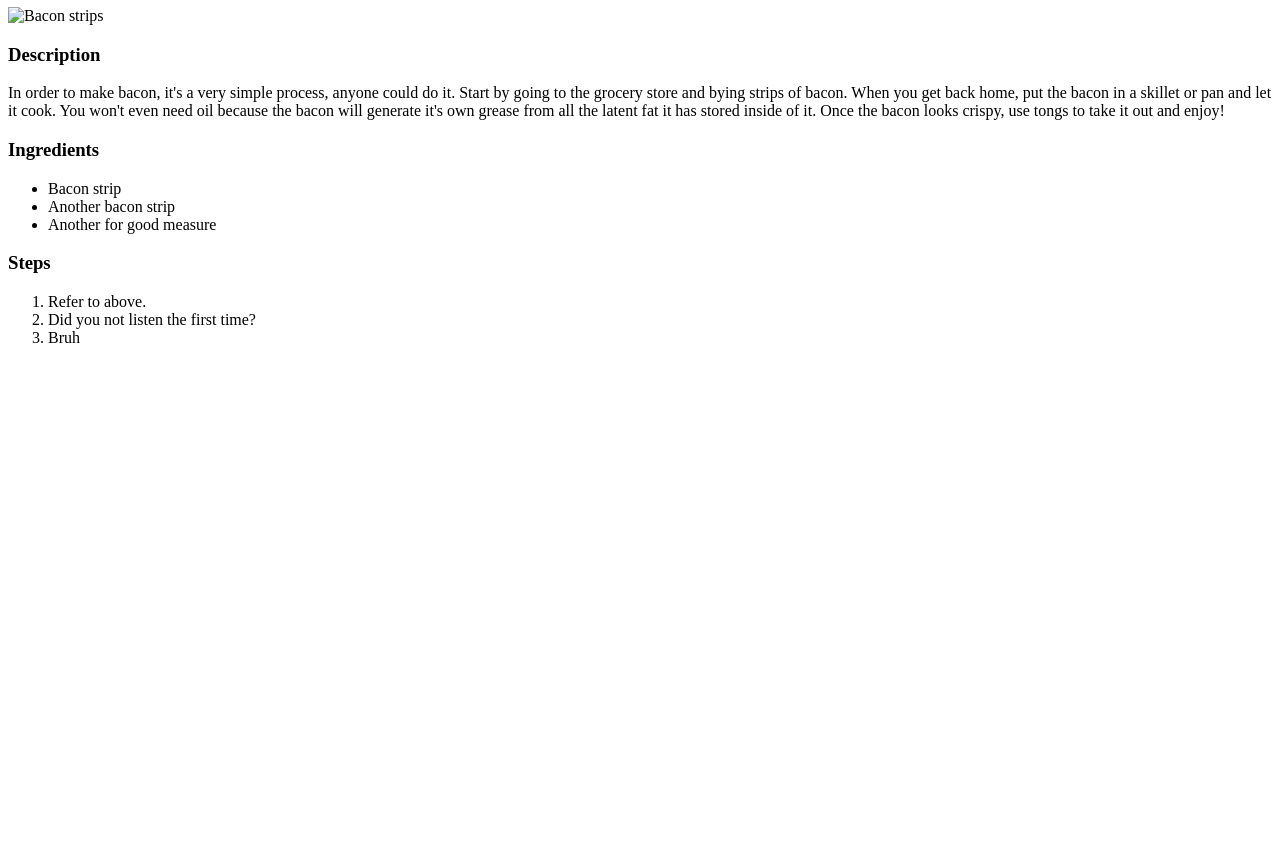
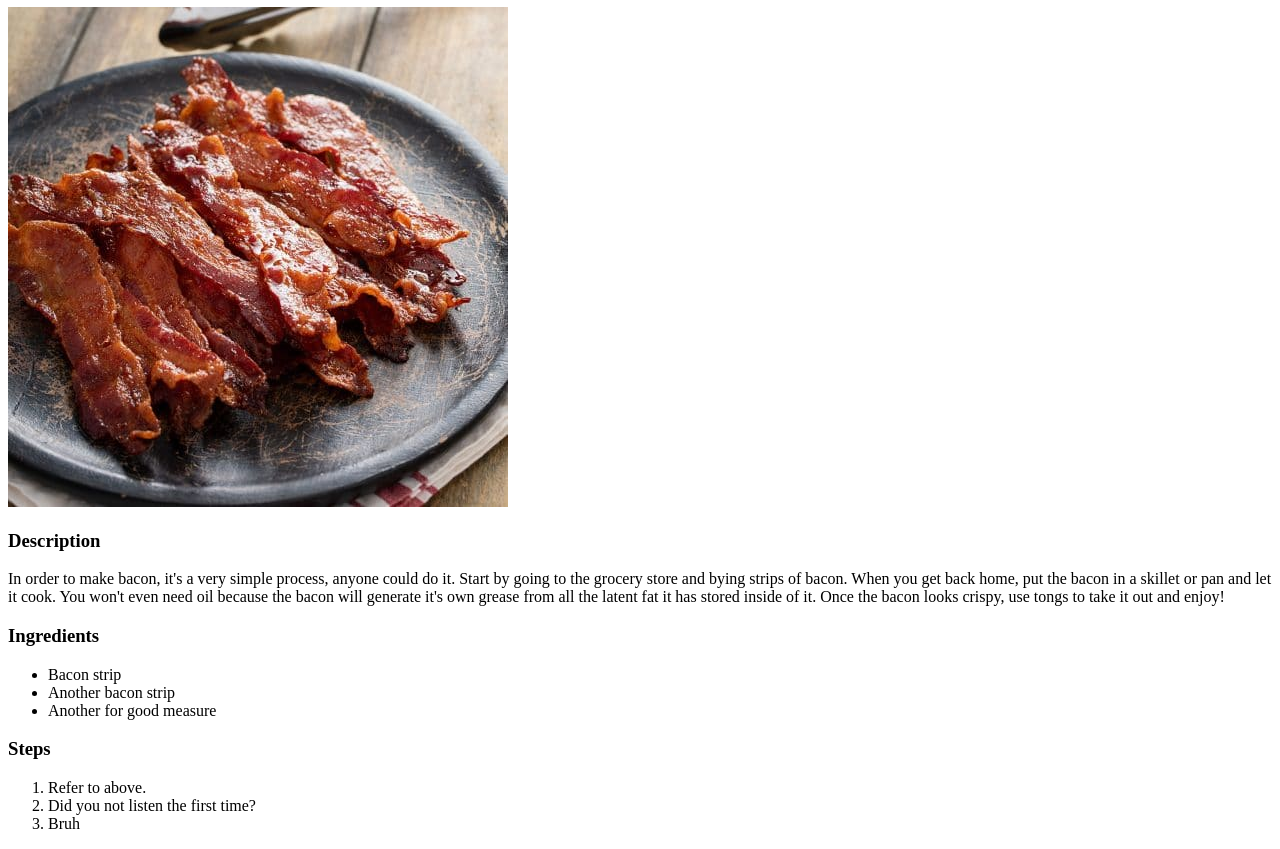
Before and after one commit to Aditya-Lahiri/odin-recipes, a plain HTML site: page recipes/bacon.html in a window 1280 px wide. Shown: the part 73-922 px from the top of the page. Before the commit the page ends 800 px from the top, so only its background shows below. Drawn offline with Linux system fonts and the light colour scheme.

Commit message:
Fixed bacon image reference error

```diff
--- a/recipes/bacon.html
+++ b/recipes/bacon.html
@@ -7,7 +7,7 @@
 </head>
 <body>
     <h1>Bacon</h1>
-    <img src="images/bacon.jpg" alt="Bacon strips" height="500">
+    <img src="../images/bacon.jpg" alt="Bacon strips" height="500">
     <h3>Description</h3>
     <p>In order to make bacon, it's a very simple process, anyone could do it. Start by going to the
         grocery store and bying strips of bacon. When you get back home, put the bacon in a skillet or
```
